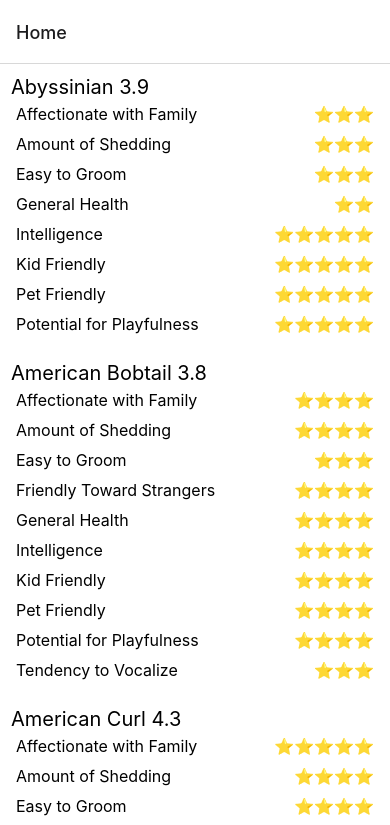
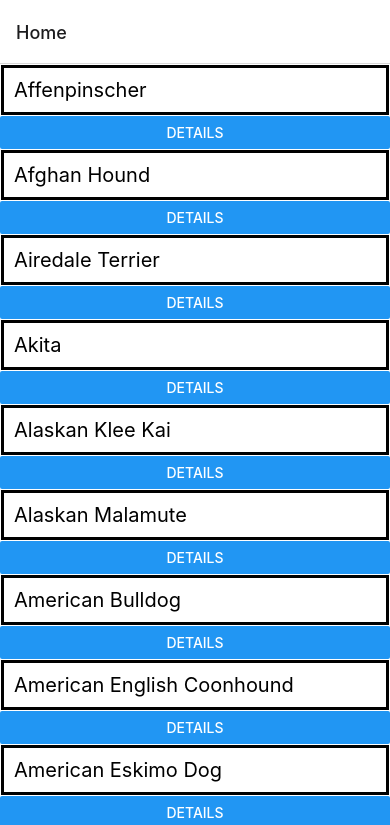
Before and after one commit to chudierp/by-breed, a React Native app: screen /Home in a window 390 px wide. Shown: the top 825 px of the page. Built offline with nearby package versions, Linux system fonts and the light colour scheme.

Commit message:
stack navigation works

```diff
--- a/App.js
+++ b/App.js
@@ -5,7 +5,7 @@ import * as React from 'react';
 import { NavigationContainer } from '@react-navigation/native';
 import { createStackNavigator } from '@react-navigation/stack';
 
-
+import Feature from './feature';
 import HomeScreen from './homescreen';
 
 const Stack = createStackNavigator();
@@ -15,6 +15,7 @@ export default function App() {
     <NavigationContainer>
       <Stack.Navigator>
         <Stack.Screen name="Home" component={HomeScreen}/>
+        <Stack.Screen name="Features" component={Feature}/>
       </Stack.Navigator>
     </NavigationContainer>
   );
--- a/Item.js
+++ b/Item.js
@@ -2,34 +2,34 @@
 
 import React from 'react'
 import { View, Text, StyleSheet } from 'react-native'
-import Feature from './feature'
+// import Feature from './feature'
 
 function Item(props) {
-	const {data} = props
-	const {breed} = data
-	const keys = Object.keys(data).filter(key => key != 'breed')
+	const {dog} = props
+	const {breed} = dog
 
-	const average = (keys.reduce((acc, key) => {
-		return acc + data[key]
-	}, 0) / keys.length).toFixed(1)
 	return (
 		<View style= {styles.container}>
-			<Text style={styles.label}>{breed} {average}</Text>
-			{/* {keys.map(key => <Text>{key} {data[key]}</Text>)} */}
-			{keys.map(key => <Feature name={key} key={key} value={data[key]}/>)}
+			<Text style={styles.header}>{breed}</Text>
 		</View>
 	);
 }
 
 const styles = StyleSheet.create({
 	container: {
+		flex: 1,
 		padding: 10,
 		margin: 1,
-		backgroundColor: 'white'
+		backgroundColor: 'white',
+		alignItems: 'center',
+		justifyContent: 'center',
+		borderWidth: 3,
 
 	},
-	label: {
+	header: {
+		width: '100%',
 		fontSize: 20,
+
 	}
 })
 
--- a/feature.js
+++ b/feature.js
@@ -1,20 +1,29 @@
 import React from 'react'
 import { View, Text, StyleSheet } from 'react-native'
 
-function Feature({name, value}) {
-    let stars = ''
-    for (let i = 0; i < value; i += 1) {
-        stars += '⭐️'
-    }
-
+function Feature({route}) {
+    const item = route.params.item.item;
+    const keys = Object.keys(item)
     return (
-        <View style={styles.container}>
-            <Text style={styles.name}>{name}</Text>
-            <Text style={styles.value}>{stars}</Text>
-        </View>
+        <>
+            <Text>{item['breed']}</Text>
+            <View style={styles.keysContainer}>
+                <View>
+                    {keys.filter(key => key != 'breed').map(key => {
+                    let rate = "";
+                    for(let i = 0; i < item[key]; i += 1) {
+                        rate += "⭐️"
+                    }
+                    return (
+                    // <Feature name={key} value={rate} />
+                        <Text>{key}: {rate}</Text>
+                    )
+                    })}
+                </View>
+            </View>
+        </>
     )
 }
-
 export default Feature
 
 const styles = StyleSheet.create({
--- a/homescreen.js
+++ b/homescreen.js
@@ -1,12 +1,13 @@
 import * as React from 'react';
-import { View, KeyboardAvoidingView, Platform,  FlatList, SafeAreaView, TextInput } from 'react-native';
+import { Button, View, KeyboardAvoidingView, Platform,  FlatList, SafeAreaView, TextInput } from 'react-native';
 import { useState } from 'react';
 import { StyleSheet} from 'react-native';
-import { cats } from './breeds'
+import { dogs } from './breeds'
 import Item from './Item'
 import { StatusBar } from 'expo-status-bar';
 
-function HomeScreen() {
+
+function HomeScreen({navigation}) {
     const [search, setSearch] = useState('')
 
     return (
@@ -19,9 +20,20 @@ function HomeScreen() {
 
                 <View style={styles.listContainer}>
                     <FlatList
-                    data = {cats.filter(item => item.breed.includes(search))}
+                    data = {dogs.filter(item => item.breed.includes(search))}
                     renderItem={({ item }) => {
-                        return <Item data={item} />
+                        console.log(item)
+                        return (
+                        <View>
+                            <Item dog={item} />
+                            <Button
+                                title='Details'
+                                onPress={() => navigation.navigate('Features', {
+                                item:{item}
+                                })}
+                            />
+                        </View>
+                        )
                     }}
                     keyExtractor={item => item.breed}
                     />
```
